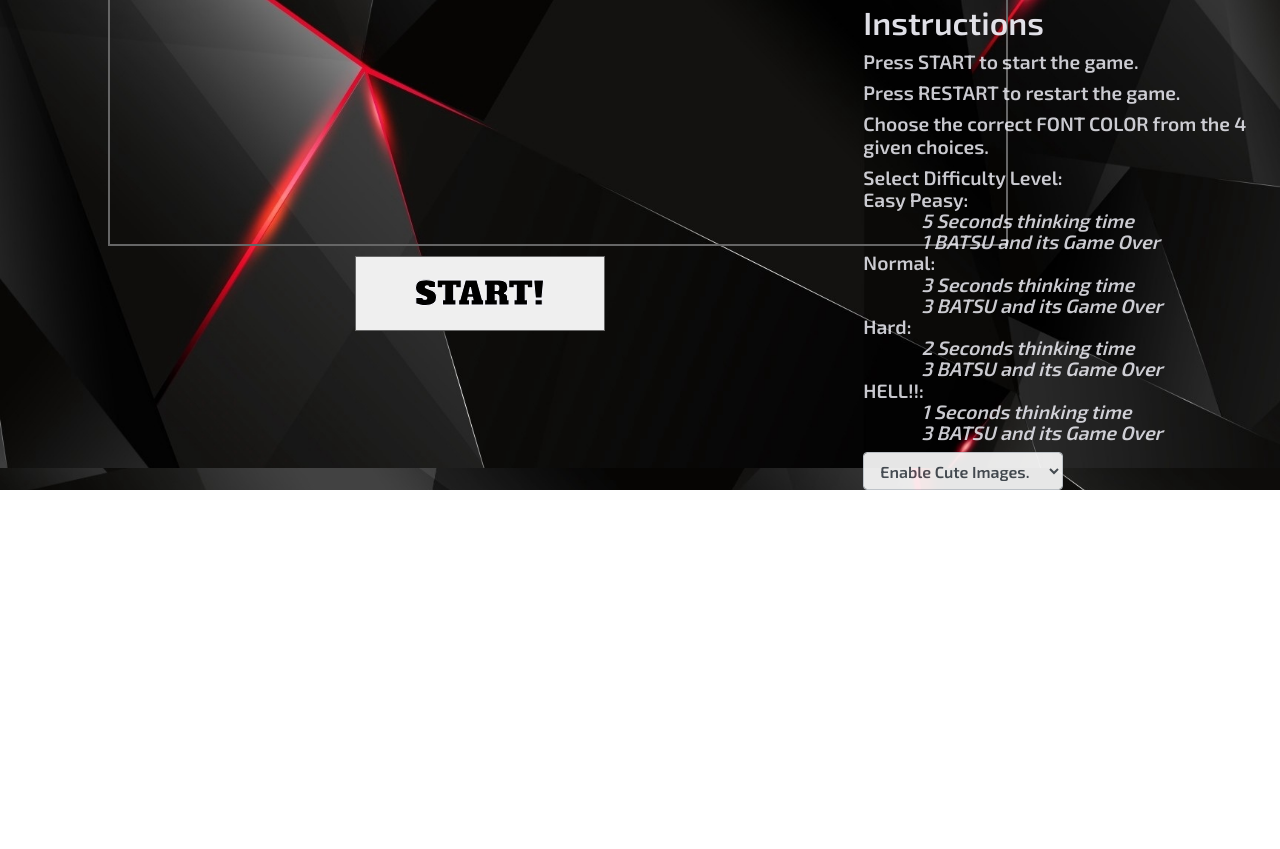
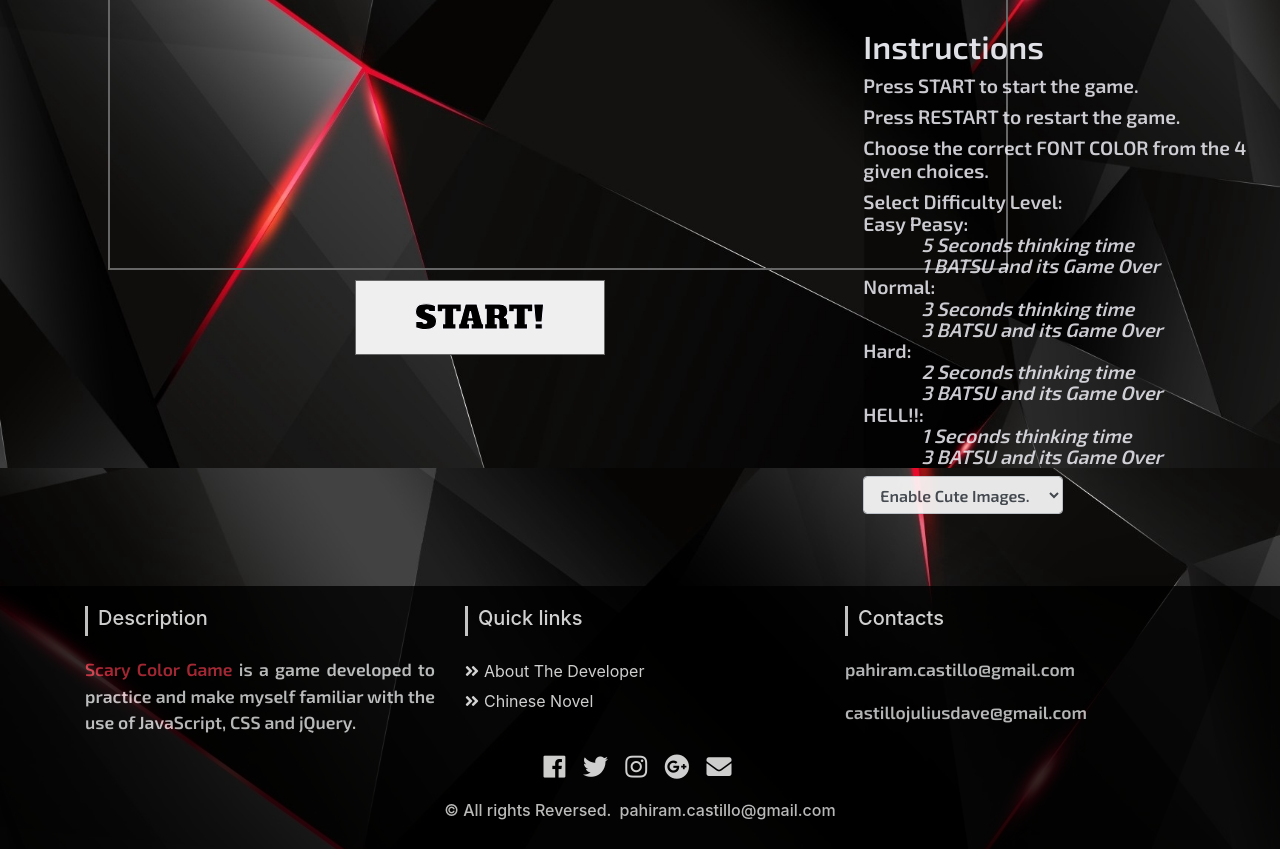
Before and after one commit to CastilloJuliusDave/ScaryColorGame, a plain HTML site: page index.html in a window 1280 px wide. Shown: the part 332-1181 px from the top of the page. Before the commit the page ends 822 px from the top, so only its background shows below. Drawn offline with nearby package versions, Linux system fonts and the light colour scheme.

Commit message:
footer-updated

```diff
--- a/assets/css/style.css
+++ b/assets/css/style.css
@@ -11,6 +11,64 @@
     width: 100%;
     margin: 0;
 }
+
+/*Footer*/
+ #footer {
+     background: black !important;
+     padding: 20px 0;
+     opacity: .8;
+}
+ #footer h5{
+     padding-left: 10px;
+     border-left: 3px solid #eeeeee;
+     padding-bottom: 6px;
+     margin-bottom: 20px;
+     color:#ffffff;
+}
+ #footer a {
+     color: #ffffff;
+     text-decoration: none !important;
+     background-color: transparent;
+     -webkit-text-decoration-skip: objects;
+}
+ #footer ul.social li{
+     padding: 3px 0;
+}
+ #footer ul.social li a i {
+     margin-right: 5px;
+     font-size:25px;
+     -webkit-transition: .5s all ease;
+     -moz-transition: .5s all ease;
+     transition: .5s all ease;
+}
+ #footer ul.social li:hover a i {
+     font-size:30px;
+     margin-top:-10px;
+}
+ #footer ul.social li a, #footer ul.quick-links li a{
+     color:#ffffff;
+}
+ #footer ul.social li a:hover{
+     color:#eeeeee;
+}
+ #footer ul.quick-links li{
+     padding: 3px 0;
+     -webkit-transition: .5s all ease;
+     -moz-transition: .5s all ease;
+     transition: .5s all ease;
+}
+ #footer ul.quick-links li:hover{
+     padding: 3px 0;
+     margin-left:5px;
+     font-weight:700;
+}
+ #footer ul.quick-links li a i{
+     margin-right: 5px;
+}
+ #footer ul.quick-links li:hover a i {
+     font-weight: 700;
+}
+
 .div {
   border: 2px solid #666;
   width: 900px;
--- a/index.html
+++ b/index.html
@@ -10,6 +10,7 @@
 	<link href="https://fonts.googleapis.com/css?family=Alfa+Slab+One" rel="stylesheet">
 	<link rel="stylesheet" type="text/css" href="assets/css/bootstrap/bootstrap.min.css">
 	<link href="https://fonts.googleapis.com/css?family=Exo+2:600" rel="stylesheet">
+	<link rel="stylesheet" href="https://use.fontawesome.com/releases/v5.6.3/css/all.css" integrity="sha384-UHRtZLI+pbxtHCWp1t77Bi1L4ZtiqrqD80Kn4Z8NTSRyMA2Fd33n5dQ8lWUE00s/" crossorigin="anonymous">
 
 </head>
 <body>
@@ -22,7 +23,7 @@
 	<div class="container-fluid">
 		<br/>
 		<div class="row">
-			<div class="col-lg-12" style="display: inline-flex;">
+			<div class="col-lg-12 mt-4" style="display: inline-flex;">
 				<div class="col-lg-8 col-md-8">
 					<div class="row mx-5">
 						<div class="col-lg-6 col-md-6 col-sm-12">
@@ -121,7 +122,50 @@
 		</div>
 	</div>
 </section>
-
+<br><br><br>
+<!-- Footer -->
+<section id="footer">
+		<div class="container">
+			<div class="row text-center text-xs-center text-sm-left text-md-left">
+				<div class="col-xs-12 col-sm-4 col-md-4">
+					<h5 class="wow fadeInUp">Description</h5>
+					<p class="text-light text-justify instructionsList">
+					<span class="text-danger">Scary Color Game</span> is a game developed to practice and make myself familiar with the use of JavaScript, CSS and jQuery.
+					</p>
+				</div>
+				<div class="col-xs-12 col-sm-4 col-md-4">
+					<h5 class="wow fadeInUp">Quick links</h5>
+					<ul class="list-unstyled quick-links">
+						<li><a href="index.html"><i class="fa fa-angle-double-right"></i>About The Developer</a></li>
+						<li><a href=""><i class="fa fa-angle-double-right"></i>Chinese Novel</a></li>
+					</ul>
+				</div>
+				<div class="col-xs-12 col-sm-4 col-md-4">
+					<h5 class="wow fadeInUp">Contacts</h5>
+					<p class="text-light instructionsList">pahiram.castillo@gmail.com</p>
+					<p class="text-light instructionsList">castillojuliusdave@gmail.com</p>
+				</div>
+			</div>
+			<div class="row">
+				<div class="col-xs-12 col-sm-12 col-md-12">
+					<ul class="list-unstyled list-inline social text-center">
+						<li class="list-inline-item"><a href="#"><i class="fab fa-facebook"></i></a></li>
+						<li class="list-inline-item"><a href="#"><i class="fab fa-twitter"></i></a></li>
+						<li class="list-inline-item"><a href="#"><i class="fab fa-instagram"></i></a></li>
+						<li class="list-inline-item"><a href="#"><i class="fab fa-google-plus"></i></a></li>
+						<li class="list-inline-item"><a href="#" target="_blank"><i class="fa fa-envelope"></i></a></li>
+					</ul>
+				</div>
+				</hr>
+			</div>
+			<div class="row">
+				<div class="col-xs-12 col-sm-12 col-md-12 text-center text-white">
+					<p class="h6 instructionsList">&copy All rights Reversed.<a class="text-green ml-2" href="" target="_blank">pahiram.castillo@gmail.com</a></p>
+				</div>
+				</hr>
+			</div>
+		</div>
+</section>
 </body>
 <script>
    //hide choices at the start of the game
```
